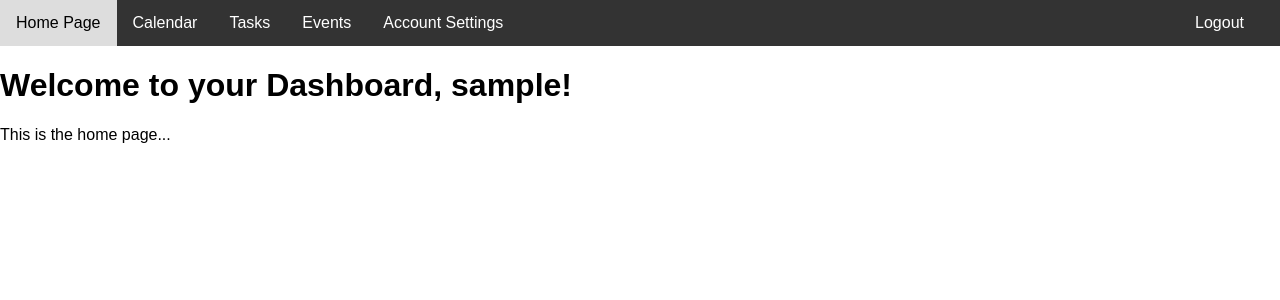
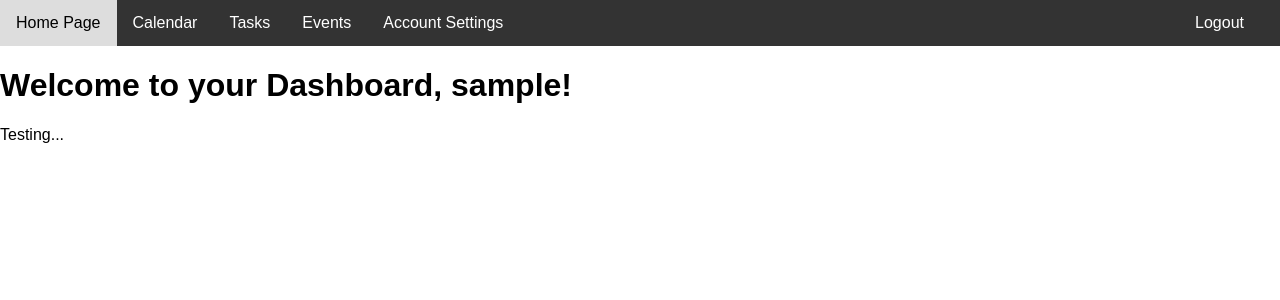
Before and after one commit to Lunarking030/taskmaster, a PHP site: page /dashboard.php in a window 1280 px wide. Shown: the top 300 px of the page. Run offline with PHP 8.4, Linux system fonts and the light colour scheme; the visitor is signed in with stand-in values (Sample User, id 1).

Commit message:
another word change

```diff
--- a/dashboard.php
+++ b/dashboard.php
@@ -98,7 +98,7 @@ if (isset($_POST['logout'])) {
 
 <div class="content">
     <h1>Welcome to your Dashboard, <span class="username"><?= $userName ?></span>!</h1>
-    <p>This is the home page...</p>
+    <p>Testing...</p>
 </div>
 
 </body>
```
